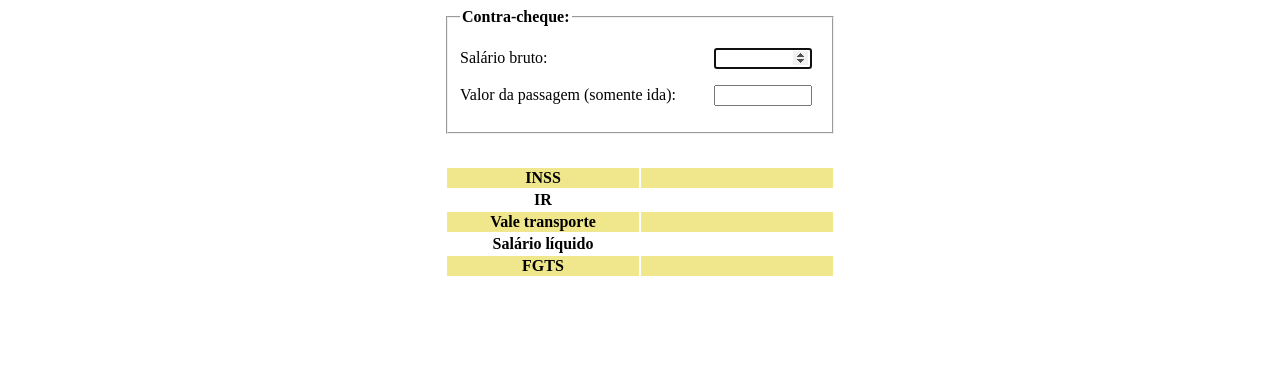
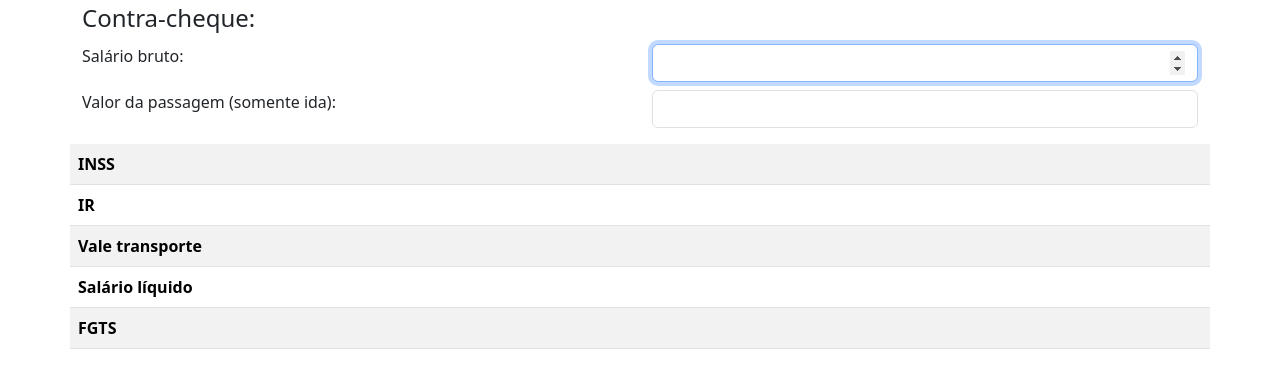
Before and after one commit to pmgj/Contracheque, a plain HTML site: page index.html in a window 1280 px wide. Drawn offline with nearby package versions, Linux system fonts and the light colour scheme.

Commit message:
Bootstrap

```diff
--- a/index.css
+++ /dev/null
@@ -1,31 +0,0 @@
-fieldset {
-    width: 360px;
-    margin: 0 auto;
-}
-
-legend {
-    font-weight: bold;
-}
-
-table {
-    width: 390px;
-    margin: 2em auto;
-}
-
-tr:nth-child(odd) {
-    background-color: #F0E68C;
-}
-
-td {
-    text-align: center;
-    width: 50%;
-}
-
-label {
-    display: inline-block;
-    width: 250px;
-}
-
-input {
-    width: 90px;
-}
--- a/index.html
+++ b/index.html
@@ -4,21 +4,35 @@
 <head>
     <title>Contra-cheque</title>
     <meta charset="UTF-8" />
-    <link type="text/css" rel="stylesheet" href="index.css" />
+    <link href="https://cdn.jsdelivr.net/npm/bootstrap@5.3.2/dist/css/bootstrap.min.css" rel="stylesheet"
+        integrity="sha384-T3c6CoIi6uLrA9TneNEoa7RxnatzjcDSCmG1MXxSR1GAsXEV/Dwwykc2MPK8M2HN" crossorigin="anonymous" />
     <link type="image/png" rel="icon" href="favicon.png" />
     <script defer src="index.js"></script>
 </head>
 
 <body>
-    <form id="formulario" method="post" action="#">
+    <form id="formulario" method="post" action="#" class="container-sm mb-3">
         <fieldset>
             <legend>Contra-cheque:</legend>
-            <p><label for="salario">Salário bruto:</label> <input type="number" name="salario" id="salario" /></p>
-            <p><label for="passagem">Valor da passagem (somente ida):</label> <input type="number" name="passagem"
-                    id="passagem" /></p>
+            <div class="row mb-2">
+                <div class="col">
+                    <label for="salario">Salário bruto:</label>
+                </div>
+                <div class="col">
+                    <input type="number" name="salario" id="salario" class="form-control" />
+                </div>
+            </div>
+            <div class="row">
+                <div class="col">
+                    <label for="passagem">Valor da passagem (somente ida):</label>
+                </div>
+                <div class="col">
+                    <input type="number" name="passagem" id="passagem" class="form-control" />
+                </div>
+            </div>
         </fieldset>
     </form>
-    <table>
+    <table class="table table-striped container-sm">
         <tr>
             <th>INSS</th>
             <td></td>
--- a/index.js
+++ b/index.js
@@ -22,11 +22,11 @@ class GUI {
         return imposto;
     }
     calcularINSS(salario) {
-        let table = [{ m: 0, i: 0 }, { m: 1302, i: 0.075 }, { m: 2571.29, i: 0.09 }, { m: 3856.94, i: 0.12 }, { m: 7507.49, i: 0.14 }];
+        let table = [{ m: 0, i: 0 }, { m: 1412, i: 0.075 }, { m: 2666.68, i: 0.09 }, { m: 4000.03, i: 0.12 }, { m: 7786.02, i: 0.14 }];
         return this.tabelaProgressiva(table, salario);
     }
     calcularIR(base) {
-        let table = [{ m: 1903.98, i: 0 }, { m: 2826.65, i: 0.075 }, { m: 3751.05, i: 0.15 }, { m: 4664.68, i: 0.225 }, { m: Number.POSITIVE_INFINITY, i: 0.275 }];
+        let table = [{ m: 2112, i: 0 }, { m: 2826.65, i: 0.075 }, { m: 3751.05, i: 0.15 }, { m: 4664.68, i: 0.225 }, { m: Number.POSITIVE_INFINITY, i: 0.275 }];
         return this.tabelaProgressiva(table, base);
     }
     calcularValeTransporte(passagem, salario) {
```
